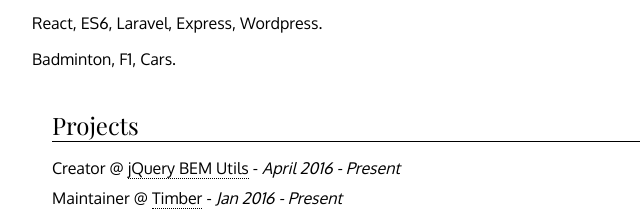
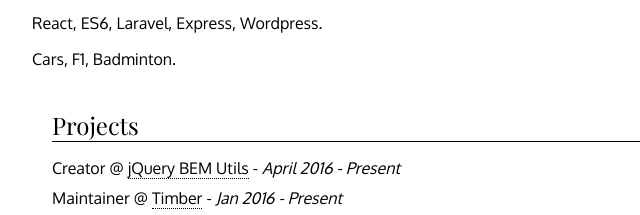
Before and after one commit to connorjburton/connorburton.com, a website: page public/index.html in a window 1280 px wide. Shown: the part 143-358 px from the top of the page, 28-668 px from the left. Drawn offline with nearby package versions, Linux system fonts and the light colour scheme.

Commit message:
Testing develop branch

```diff
--- a/public/index.html
+++ b/public/index.html
@@ -15,7 +15,7 @@
             <h1>Connor Burton</h1>
             <p>Web Developer - Open Source Contributor</p>
             <p>React, ES6, Laravel, Express, Wordpress.</p>
-            <p>Badminton, F1, Cars.</p>
+            <p>Cars, F1, Badminton.</p>
 
             <h2>Projects</h2>
 
```
